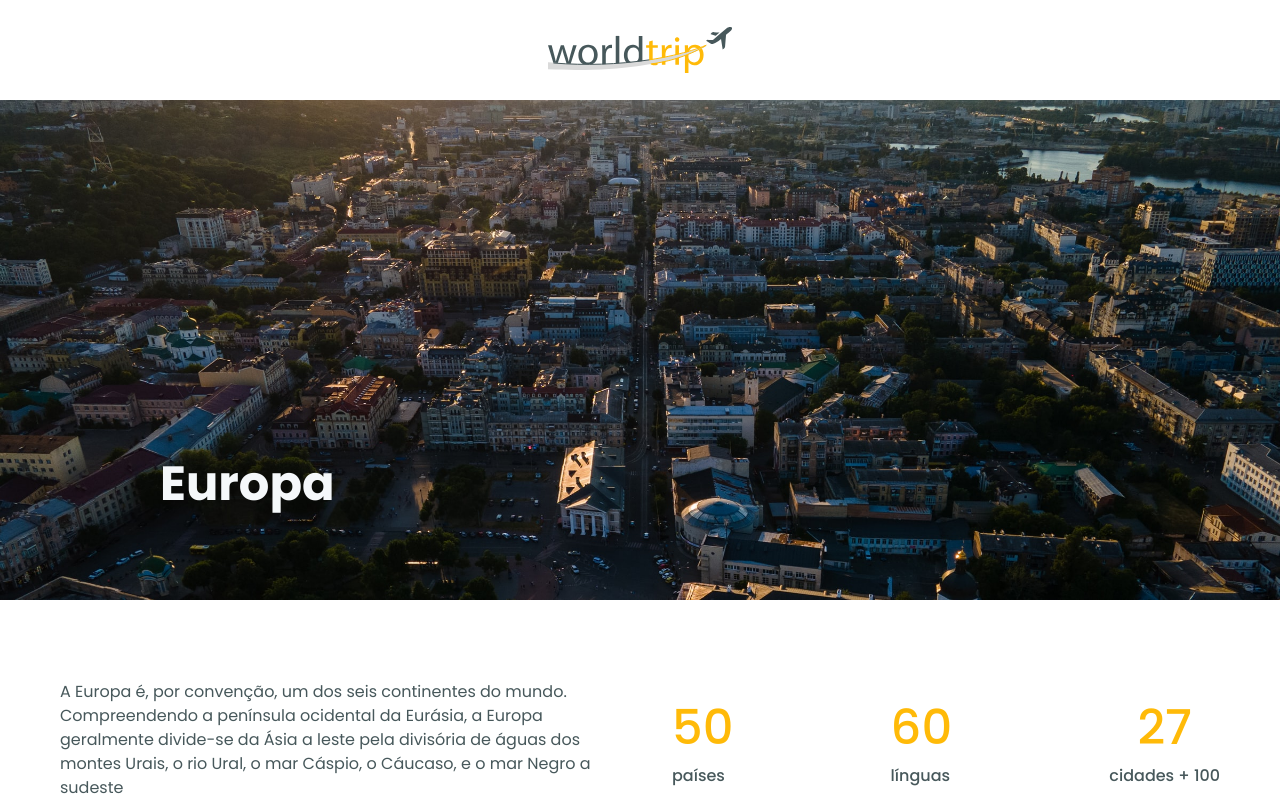
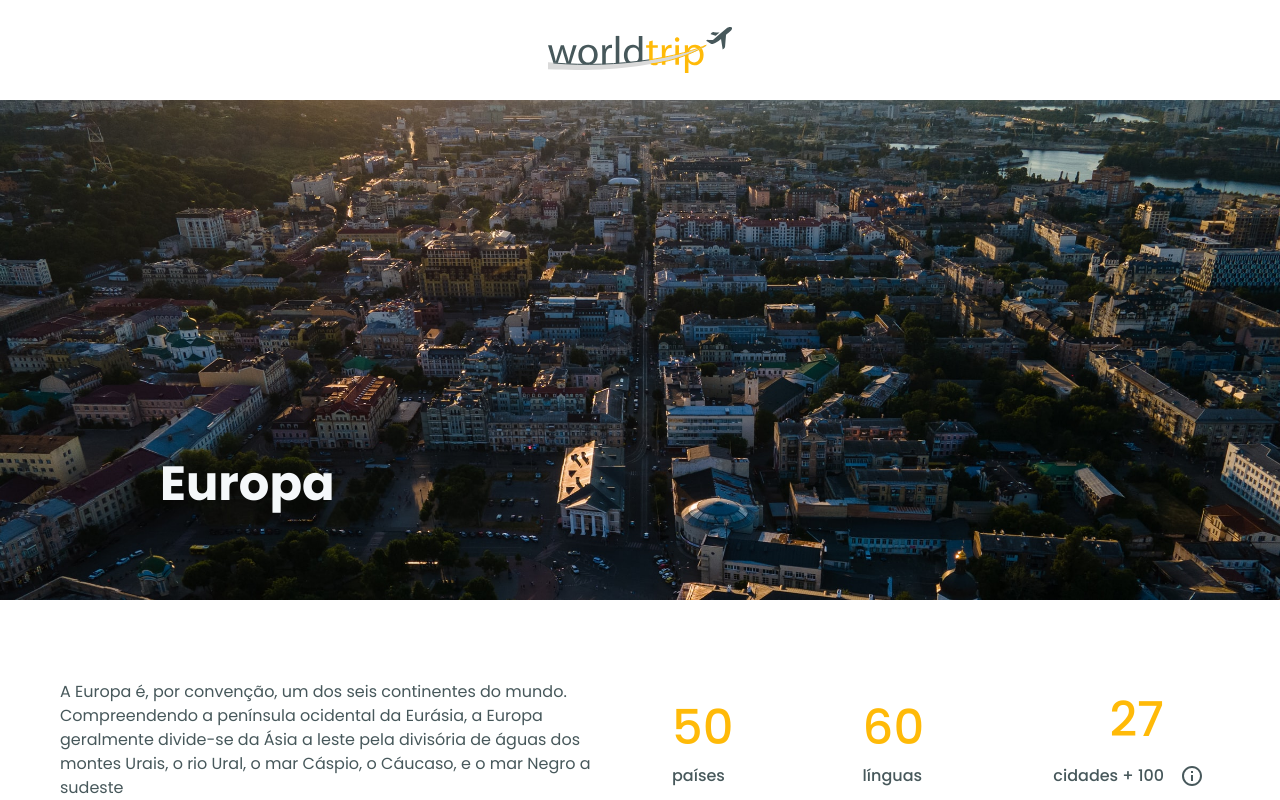
Before and after one commit to maiajrs/best-cities, a Next.js app: page /continent in a window 1280 px wide. Shown: the top 800 px of the page. Built offline with nearby package versions, Linux system fonts and the light colour scheme.

Commit message:
added link to see all cities

```diff
--- a/package.json
+++ b/package.json
@@ -19,6 +19,7 @@
     "next": "12.0.1",
     "react": "17.0.2",
     "react-dom": "17.0.2",
+    "react-icons": "^4.3.1",
     "swiper": "^7.2.0"
   },
   "devDependencies": {
--- a/src/pages/continent/index.tsx
+++ b/src/pages/continent/index.tsx
@@ -1,4 +1,24 @@
-import { Flex, Image, Text, Box, HStack } from "@chakra-ui/react";
+import {
+  Flex,
+  Image,
+  Text,
+  Link,
+  Box,
+  Icon,
+  HStack,
+  Button,
+  Popover,
+  PopoverTrigger,
+  PopoverContent,
+  PopoverHeader,
+  PopoverBody,
+  PopoverFooter,
+  PopoverArrow,
+  PopoverCloseButton,
+  color,
+} from "@chakra-ui/react";
+import { RiInformationLine } from "react-icons/ri";
+
 import { Header } from "../../components/Header";
 
 export default function Continent() {
@@ -84,7 +104,26 @@ export default function Continent() {
                 >
                   27
                 </Text>
-                <Text fontWeight="500">cidades + 100</Text>
+                <Text fontWeight="500" display="flex" alignItems="center" >
+                  cidades + 100{" "}
+                  {
+                    <Popover>
+                      <PopoverTrigger>
+                        <Button _active={{background: "white"}} _focus={{boxShadow: "none"}} boxShadow="none" background="white" _hover={{color: "white"}}>{<Icon background="white" fontSize="24" _hover={{color: "yellow.400"}} as={RiInformationLine} />}</Button>
+                      </PopoverTrigger>
+                      <PopoverContent _focus={{boxShadow: "none"}}>
+                        <PopoverArrow  />
+                        <PopoverCloseButton />
+                        <PopoverHeader textAlign="center">Veja mais cidades</PopoverHeader>
+                        <PopoverBody>
+                          <Link>
+                          Clique para ver todas as cidades!</Link>
+
+                        </PopoverBody>
+                      </PopoverContent>
+                    </Popover>
+                  }
+                </Text>
               </Flex>
             </HStack>
           </Box>
```
Also changed, not shown: 1 other file (tests, documents, lock files or other folders).
